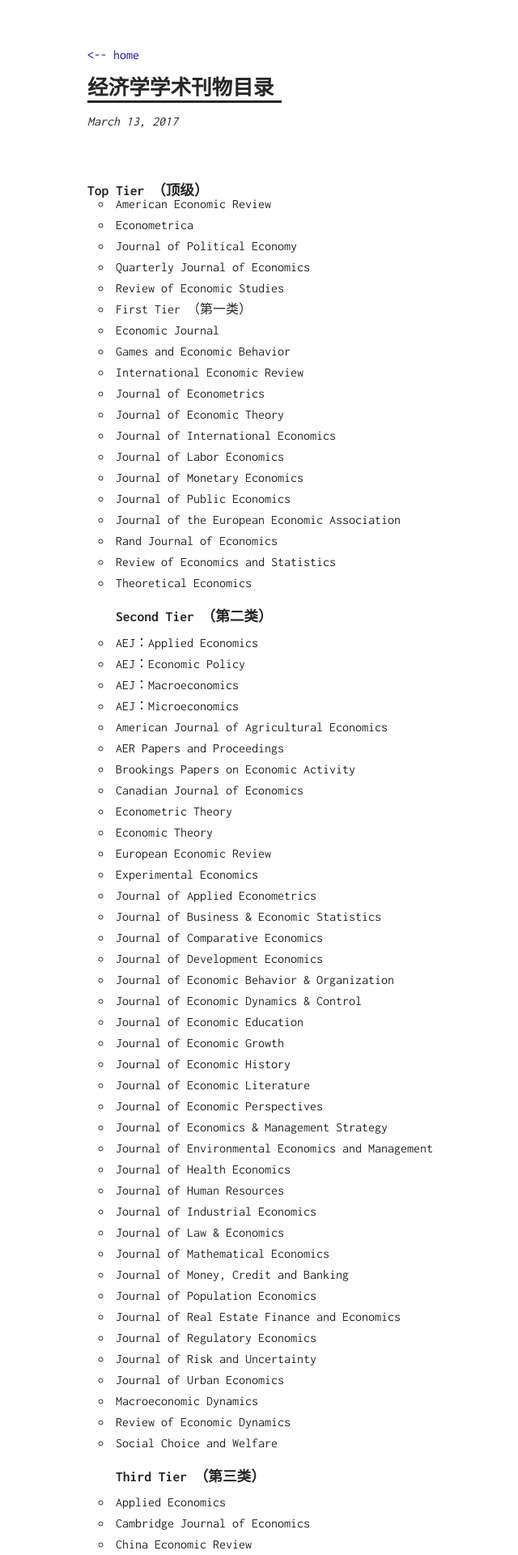
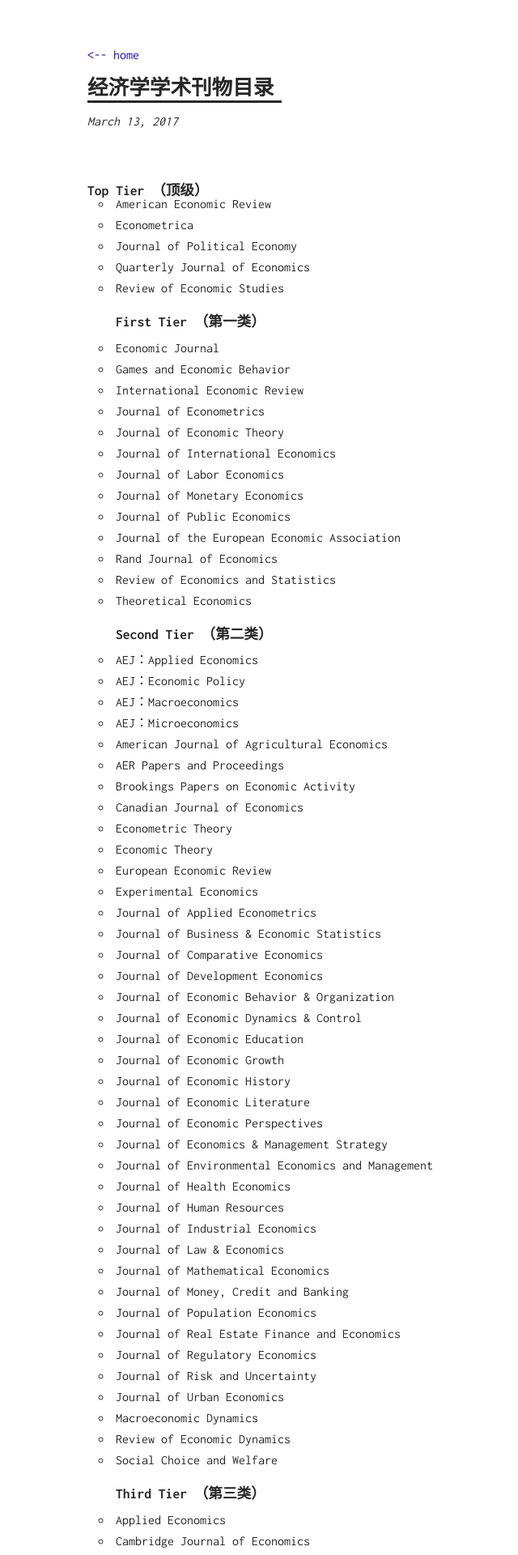
Before and after one commit to sherylman/sherylman.github.com, a Jekyll site: the page built from _posts/2017-03-13-经济学学术刊物目录.md, in a window 1280 px wide. Shown: the top 1920 px of the page at 81% size, without its empty margins (232-872 px from the left). Built offline with Jekyll 4.4.1, drawn with Linux system fonts in a browser that asks for light colours.

```diff
--- a/_posts/2017-03-13-经济学学术刊物目录.md
+++ b/_posts/2017-03-13-经济学学术刊物目录.md
@@ -9,7 +9,7 @@ title: 经济学学术刊物目录
 *	Journal of Political Economy
 *	Quarterly Journal of Economics
 *	Review of Economic Studies
-*	First Tier （第一类）
+##	First Tier （第一类）
 *	Economic Journal
 *	Games and Economic Behavior
 *	International Economic Review
```
